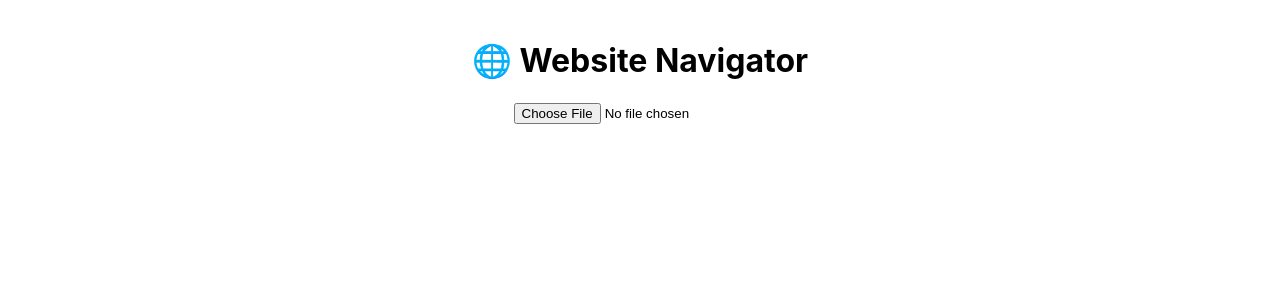
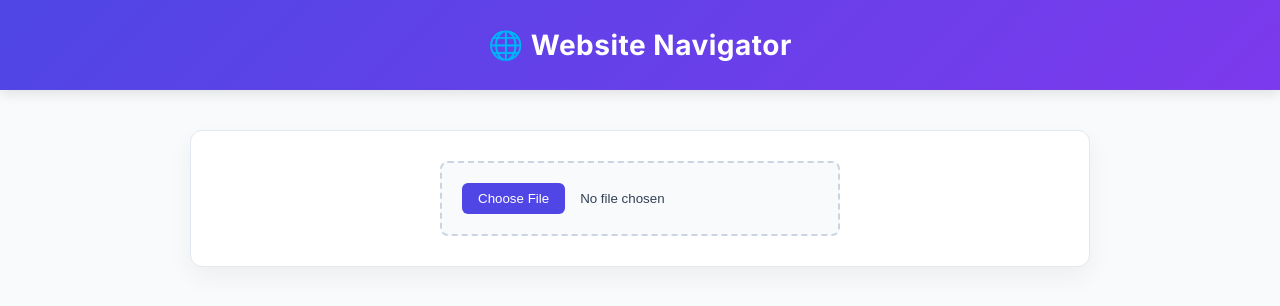
Before and after one commit to mahithayy/Mahi-Website-Navigator, a React (Create React App) app in the folder frontend/: page / in a window 1280 px wide. Shown: the top 306 px of the page. Built offline with nearby package versions, Linux system fonts and the light colour scheme.

Commit message:
Added styling

```diff
--- a/frontend/src/App.css
+++ b/frontend/src/App.css
@@ -1,38 +1,186 @@
+/* Main App Layout */
 .App {
-  text-align: center;
-}
-
-.App-logo {
-  height: 40vmin;
-  pointer-events: none;
-}
-
-@media (prefers-reduced-motion: no-preference) {
-  .App-logo {
-    animation: App-logo-spin infinite 20s linear;
-  }
-}
-
-.App-header {
-  background-color: #282c34;
   min-height: 100vh;
   display: flex;
   flex-direction: column;
   align-items: center;
-  justify-content: center;
-  font-size: calc(10px + 2vmin);
-  color: white;
+  padding-bottom: 40px;
 }
 
-.App-link {
-  color: #61dafb;
+/* Navbar */
+.navbar {
+  width: 100%;
+  background: linear-gradient(135deg, #4f46e5 0%, #7c3aed 100%);
+  color: white;
+  padding: 24px;
+  text-align: center;
+  box-shadow: 0 4px 12px rgba(0, 0, 0, 0.1);
+  margin-bottom: 40px;
 }
 
-@keyframes App-logo-spin {
-  from {
-    transform: rotate(0deg);
+.navbar h1 {
+  font-size: 1.75rem;
+  font-weight: 700;
+  letter-spacing: 0.5px;
+}
+
+/* Reusable Card Container */
+.card-container {
+  background: white;
+  border-radius: 12px;
+  box-shadow: 0 10px 25px rgba(0, 0, 0, 0.05);
+  padding: 30px;
+  width: 90%;
+  max-width: 900px;
+  margin-bottom: 24px;
+  border: 1px solid #e2e8f0;
+}
+
+/* --- File Upload Styling --- */
+.file-upload-wrapper {
+  display: flex;
+  flex-direction: column;
+  align-items: center;
+  gap: 15px;
+}
+
+input[type="file"] {
+  border: 2px dashed #cbd5e1;
+  padding: 20px;
+  border-radius: 8px;
+  width: 100%;
+  max-width: 400px;
+  text-align: center;
+  cursor: pointer;
+  transition: border-color 0.3s ease;
+  background-color: #f8fafc;
+}
+
+input[type="file"]:hover {
+  border-color: #4f46e5;
+}
+
+/* Styles the actual "Choose File" button inside the input */
+input[type="file"]::file-selector-button {
+  background-color: #4f46e5;
+  color: white;
+  border: none;
+  padding: 8px 16px;
+  border-radius: 6px;
+  cursor: pointer;
+  font-weight: 500;
+  margin-right: 15px;
+  transition: background-color 0.3s ease;
+}
+
+input[type="file"]::file-selector-button:hover {
+  background-color: #4338ca;
+}
+
+/* --- Navigator Styling --- */
+.counter-text {
+  text-align: center;
+  color: #64748b; /* Muted color */
+  font-size: 1.1rem;
+  font-weight: 600;
+  margin-bottom: 20px;
+}
+
+.nav-buttons {
+  display: flex;
+  justify-content: center;
+  gap: 15px;
+  margin-bottom: 20px;
+}
+
+button {
+  background-color: #4f46e5;
+  color: white;
+  border: none;
+  padding: 10px 24px;
+  border-radius: 8px;
+  font-size: 1rem;
+  font-weight: 600;
+  cursor: pointer;
+  transition: all 0.2s ease;
+  box-shadow: 0 2px 4px rgba(79, 70, 229, 0.3);
+}
+
+button:hover:not(:disabled) {
+  background-color: #4338ca;
+  transform: translateY(-2px); /* Slight lift effect */
+  box-shadow: 0 4px 8px rgba(79, 70, 229, 0.4);
+}
+
+button:disabled {
+  background-color: #cbd5e1;
+  color: #94a3b8;
+  cursor: not-allowed;
+  box-shadow: none;
+  transform: none;
+}
+
+.external-link {
+  display: block;
+  text-align: center;
+  color: #4f46e5;
+  text-decoration: none;
+  font-weight: 500;
+  margin-bottom: 20px;
+  transition: color 0.2s ease;
+}
+
+.external-link:hover {
+  color: #3730a3;
+  text-decoration: underline;
+}
+
+/* --- Iframe Container --- */
+.iframe-wrapper {
+  border: 1px solid #e2e8f0;
+  border-radius: 8px;
+  overflow: hidden;
+  background-color: #f1f5f9;
+  min-height: 500px;
+  display: flex;
+  flex-direction: column;
+  align-items: center;
+  justify-content: center;
+}
+
+iframe {
+  border: none;
+  width: 100%;
+  height: 500px;
+  background-color: white;
+}
+
+/* --- Status Messages --- */
+.status-message {
+  text-align: center;
+  padding: 20px;
+  border-radius: 8px;
+  font-weight: 500;
+  width: 100%;
+  margin-bottom: 15px;
+}
+
+.status-loading { color: #0284c7; background: #e0f2fe; }
+.status-warning { color: #b45309; background: #fef3c7; }
+.status-error { color: #b91c1c; background: #fee2e2; }
+
+/* --- Responsive Design --- */
+@media (max-width: 600px) {
+  .card-container {
+    padding: 20px;
+    width: 95%;
   }
-  to {
-    transform: rotate(360deg);
+
+  .nav-buttons {
+    flex-direction: column;
+  }
+
+  button {
+    width: 100%;
   }
 }
--- a/frontend/src/components/FileUpload.jsx
+++ b/frontend/src/components/FileUpload.jsx
@@ -34,10 +34,10 @@ export default function FileUpload({ setUrls }) {
   };
 
   return (
-    <div>
+    <div className="card-container file-upload-wrapper">
       <input type="file" onChange={handleUpload} />
-      {loading && <p>Uploading...</p>}
-      {error && <p style={{ color: "red" }}>{error}</p>}
+      {loading && <p style={{ color: "#4f46e5", fontWeight: "500" }}>Uploading...</p>}
+      {error && <p style={{ color: "#b91c1c", fontWeight: "500" }}>{error}</p>}
     </div>
   );
 }
--- a/frontend/src/components/Navigator.jsx
+++ b/frontend/src/components/Navigator.jsx
@@ -98,70 +98,56 @@ export default function Navigator({ urls }) {
   };
 
   return (
-    <div style={{ marginTop: "20px" }}>
-      <p>
-        <strong>{index + 1}</strong> / {urls.length}
+    <div className="card-container">
+      <p className="counter-text">
+        Showing website <strong>{index + 1}</strong> of {urls.length}
       </p>
 
-      <div style={{ marginBottom: "10px" }}>
+      <div className="nav-buttons">
         <button onClick={prev} disabled={index === 0}>
           ⬅ Previous
         </button>
-        <button
-          onClick={next}
-          disabled={index === urls.length - 1}
-          style={{ marginLeft: "10px" }}
-        >
+        <button onClick={next} disabled={index === urls.length - 1}>
           Next ➡
         </button>
       </div>
 
-      <div style={{ marginBottom: "10px" }}>
-        <a href={urls[index]} target="_blank" rel="noreferrer">
-          🔗 Open in new tab
+      <a className="external-link" href={urls[index]} target="_blank" rel="noreferrer">
+        🔗 Open current website in new tab
       </a>
-      </div>
 
+      <div className="iframe-wrapper">
         {loading && !mixedContent && !offline && !iframeBlocked && (
-        <p>Loading website...</p>
+          <div className="status-message status-loading">Loading website...</div>
         )}
 
         {timeoutWarning && loading && (
-        <p style={{ color: "#d39e00" }}>
+          <div className="status-message status-warning">
             This site is taking a long time to respond.
-        </p>
+          </div>
         )}
 
         {badStatus && !iframeBlocked && !offline && !mixedContent && (
-        <div style={{ backgroundColor: "#fff3cd", padding: "10px" }}>
+          <div className="status-message status-warning">
             HTTP {badStatus} — page may look broken
           </div>
         )}
 
         {mixedContent ? (
-        <div>
-          <p>Mixed Content Error</p>
-        </div>
+          <div className="status-message status-error">Mixed Content Error: Cannot load HTTP site on HTTPS</div>
         ) : offline ? (
-        <div>
-          <p>Site Unreachable</p>
-        </div>
+          <div className="status-message status-error">Site Unreachable or Offline</div>
         ) : iframeBlocked ? (
-        <div>
-          <p>Security Restriction</p>
-        </div>
+          <div className="status-message status-error">Security Restriction: This site blocks iframes</div>
         ) : (
           <iframe
             src={urls[index]}
             title="website"
-          width="100%"
-          height="500px"
             onLoad={handleIframeLoad}
-          style={{
-            display: loading ? "none" : "block",
-          }}
+            style={{ display: loading ? "none" : "block" }}
           />
         )}
       </div>
+    </div>
   );
 }
--- a/frontend/src/index.css
+++ b/frontend/src/index.css
@@ -1,13 +1,15 @@
-body {
+@import url('https://fonts.googleapis.com/css2?family=Inter:wght@400;500;600;700&display=swap');
+
+* {
+  box-sizing: border-box;
   margin: 0;
-  font-family: -apple-system, BlinkMacSystemFont, 'Segoe UI', 'Roboto', 'Oxygen',
-    'Ubuntu', 'Cantarell', 'Fira Sans', 'Droid Sans', 'Helvetica Neue',
-    sans-serif;
-  -webkit-font-smoothing: antialiased;
-  -moz-osx-font-smoothing: grayscale;
+  padding: 0;
 }
 
-code {
-  font-family: source-code-pro, Menlo, Monaco, Consolas, 'Courier New',
-    monospace;
+body {
+  font-family: 'Inter', -apple-system, BlinkMacSystemFont, "Segoe UI", Roboto, Helvetica, Arial, sans-serif;
+  background-color: #f8fafc; /* Soft modern light-grey */
+  color: #334155;
+  line-height: 1.5;
+  -webkit-font-smoothing: antialiased;
 }
--- a/frontend/src/pages/Home.jsx
+++ b/frontend/src/pages/Home.jsx
@@ -6,13 +6,14 @@ export default function Home() {
   const [urls, setUrls] = useState([]);
 
   return (
-    <div style={{ padding: "20px" }}>
-      <h1>🌐 Website Navigator</h1>
+    <>
+      <div className="navbar">
+        <h1>🌐 Website Navigator</h1>
+      </div>
 
       <FileUpload setUrls={setUrls} />
 
-      {/* Show only when URLs exist */}
       {urls.length > 0 && <Navigator urls={urls} />}
-    </div>
+    </>
   );
 }
```
Lines whose indentation alone changed are shown as unchanged.
